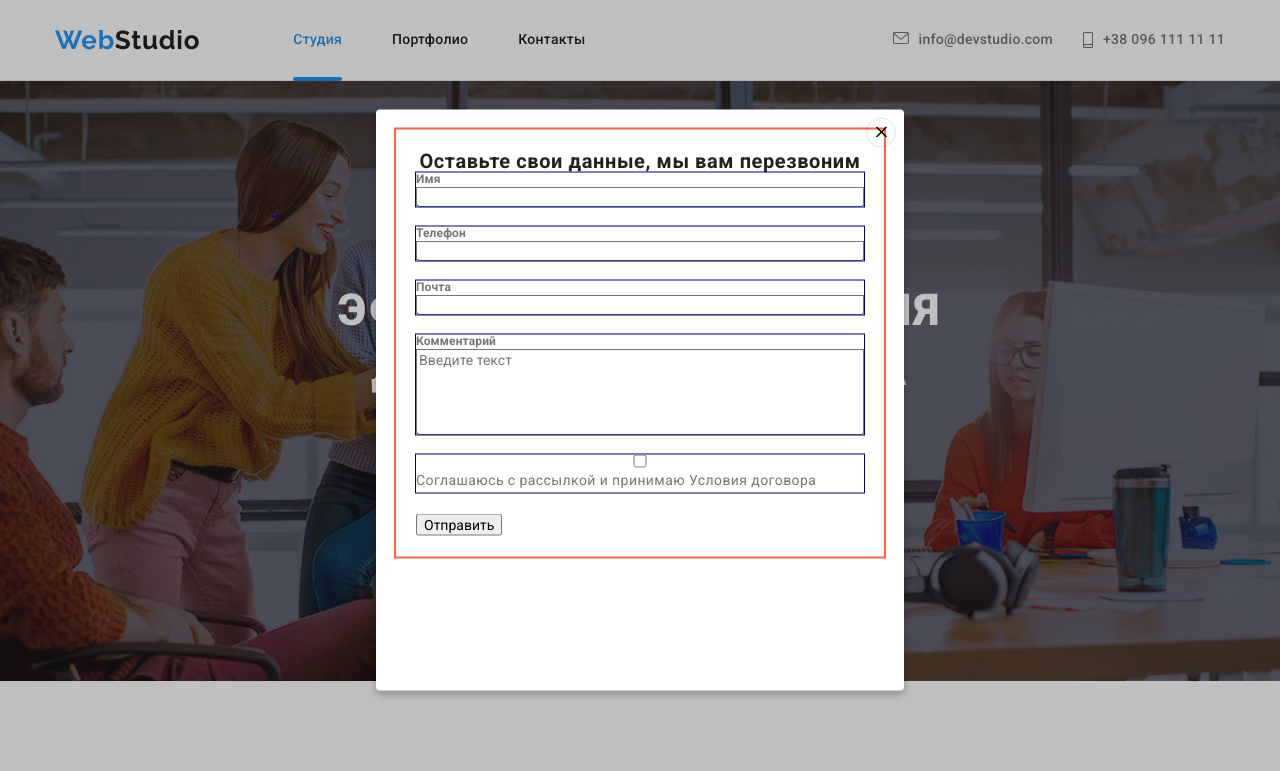
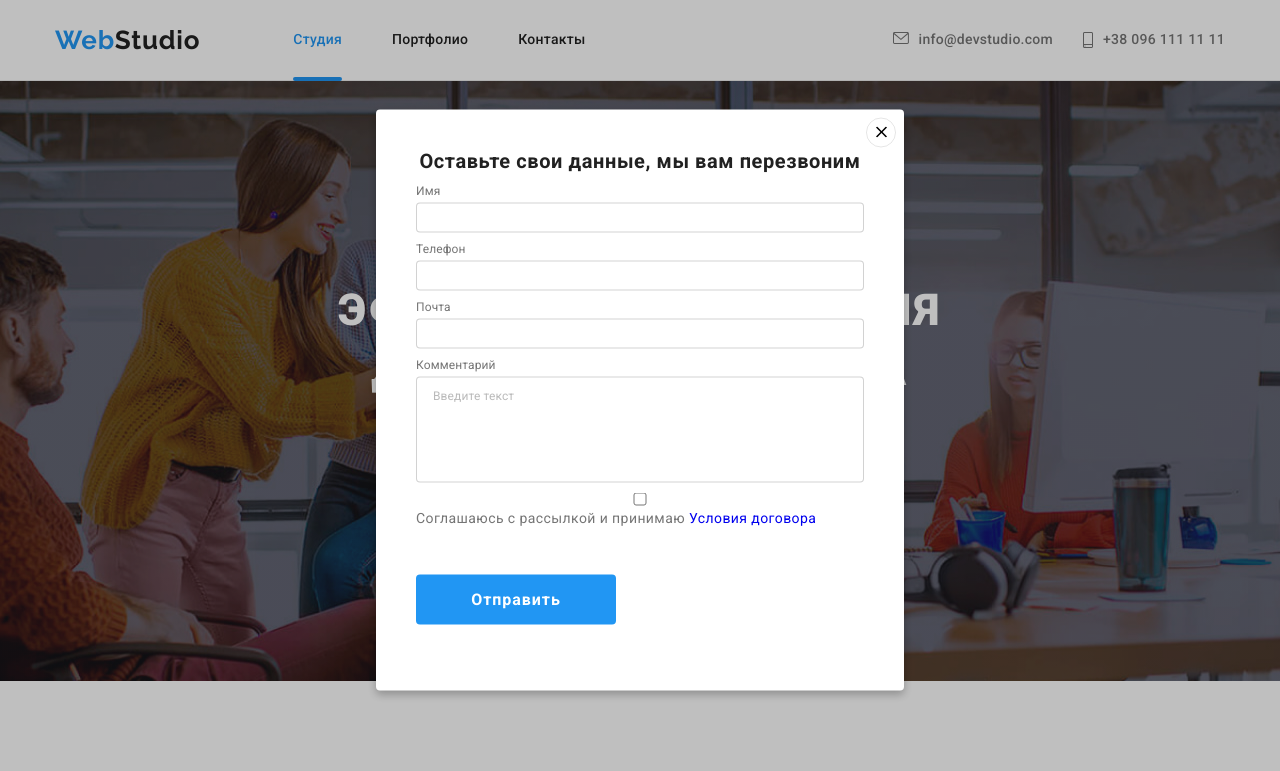
Before and after one commit to I-van-T/goit-markup-hw-06, a plain HTML site: page index.html in a window 1280 px wide. Both pictures are taken after a click on the button "Заказать услугу". Shown: the top 771 px of the page. Drawn offline with nearby package versions, Linux system fonts and the light colour scheme.

Commit message:
Forma modal

```diff
--- a/index.html
+++ b/index.html
@@ -462,27 +462,30 @@
         <!-- Форма -->
         <form class="form">
           <h2 class="form-title">Оставьте свои данные, мы вам перезвоним</h2>
-          <div class="form-filed">
-            <label for="name" class="form-subtitle">Имя</label>
-            <input type="text" name="name" id="name" />
+          <div class="form-field">
+            <label for="name" class="form-label">Имя</label>
+            <input class="form-input" type="text" name="name" id="name" />
           </div>
-          <div class="form-filed">
-            <label for="tel" class="form-subtitle">Телефон</label>
-            <input type="tel" name="tel" id="tel" />
+          <div class="form-field">
+            <label for="tel" class="form-label">Телефон</label>
+            <input class="form-input" type="tel" name="tel" id="tel" />
           </div>
-          <div class="form-filed">
-            <label for="email" class="form-subtitle">Почта</label>
-            <input type="email" name="email" id="email" />
+          <div class="form-field">
+            <label for="email" class="form-label">Почта</label>
+            <input class="form-input" type="email" name="email" id="email" />
           </div>
-          <div class="form-filed">
-            <label for="textarea" class="form-subtitle">Комментарий</label>
+          <div class="form-field">
+            <label for="textarea" class="form-label">Комментарий</label>
             <textarea name="comment" id="comment" rows="5" placeholder="Введите текст"></textarea>
           </div>
-          <div class="form-filed">
+          <div class="form-field">
             <input type="checkbox" name="policy" id="policy" />
-            <label for="policy">Соглашаюсь с рассылкой и принимаю <a>Условия договора</a></label>
+            <label for="policy"
+              >Соглашаюсь с рассылкой и принимаю
+              <a class="link" href="#">Условия договора</a></label
+            >
           </div>
-          <button type="submit">Отправить</button>
+          <button class="hero-btn btn" type="submit">Отправить</button>
         </form>
       </div>
     </div>
--- a/style/styles.css
+++ b/style/styles.css
@@ -834,7 +834,9 @@ textarea {
 /* Форма */
 
 .form {
-  outline: 2px solid tomato;
+  /* outline: 2px solid tomato; */
+  margin-left: auto;
+  margin-right: auto;
   padding: 20px;
 }
 
@@ -845,33 +847,47 @@ textarea {
   text-align: center;
   letter-spacing: 0.03em;
   color: var(--text-header);
+  margin-bottom: 12px;
 }
 
-.form-filed {
-  outline: 1px solid navy;
+.form-field {
+  /* outline: 1px solid navy; */
   display: flex;
   flex-direction: column;
-  margin-bottom: 20px;
+  margin-bottom: 10px;
 }
 
-.form-filed input {
+.form-field input {
   margin: 0;
-  padding: 0;
+  padding: 6px 12px;
+  border: 1px solid rgba(33, 33, 33, 0.2);
+  box-sizing: border-box;
+  border-radius: 4px;
 }
 
-.form-filed input::placeholder {
+.form-field textarea {
+  margin: 0;
+  padding: 12px 16px;
+  border: 1px solid rgba(33, 33, 33, 0.2);
+  box-sizing: border-box;
+  border-radius: 4px;
+}
+
+.form-field textarea::placeholder {
+  font-size: 12px;
+  line-height: 1.16;
+  letter-spacing: 0.01em;
+  color: rgba(117, 117, 117, 0.5);
+}
+
+.form-field label {
+  margin-bottom: 4px;
+}
+
+.form-label {
   font-weight: 400;
   font-size: 12px;
   line-height: 1.16;
   letter-spacing: 0.01em;
-
-  color: rgba(117, 117, 117, 0.5);
+  color: var(--text-color);
 }
-
-.form-subtitle {
-  font-weight: 700;
-  font-size: 12px;
-  line-height: 1.16;
-
-  letter-spacing: 0.01em;
-}
```
